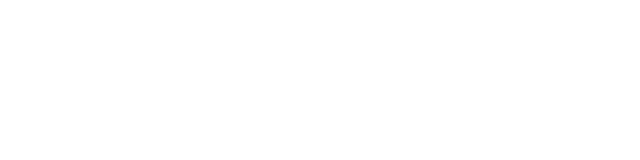
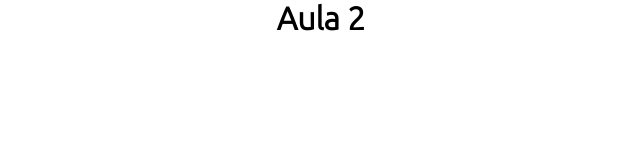
Before and after one commit to Spanyk/Lab-Engenharia-React-app, a React (Create React App) app: page /exercicio/atv2 in a window 1280 px wide. Before the commit this address had no page. Shown: the top 160 px of the page, without its empty margins (319-959 px from the left). Built offline with nearby package versions, Linux system fonts and the light colour scheme.

Commit message:
add aula2

```diff
--- /dev/null
+++ b/src/pages/Aula2/Atv2.js
@@ -0,0 +1,9 @@
+import React from "react";
+
+export default function Atv2() {
+    return (
+        <div>
+            <h1>Aula 2</h1>
+        </div>
+    )
+}
--- a/src/pages/Home/Home.js
+++ b/src/pages/Home/Home.js
@@ -11,6 +11,9 @@
                     <li>
                         <Link to="/exercicio/atv1" >Atividade 1</Link>
                     </li>
+                    <li>
+                        <Link to="/exercicio/atv2" >Atividade 2</Link>
+                    </li>
                 </ul>
             </nav>
         </div>
--- a/src/router.js
+++ b/src/router.js
@@ -2,7 +2,8 @@
 
 
 import { Home } from './pages/Home/Home';
-import  Atv1 from "./pages/Aula1/atv1";
+import Atv1 from "./pages/Aula1/atv1";
+import Atv2 from "./pages/Aula2/atv2";
 
 
 export default function Router() {
@@ -11,6 +12,8 @@
             <Routes>
                 <Route path="/" element={<Home />} />
                 <Route path="/exercicio/atv1" element={<Atv1 />} />
+                <Route path="/exercicio/atv2" element={<Atv2 />} />
+
             </Routes>
         </BrowserRouter>
     )
```
